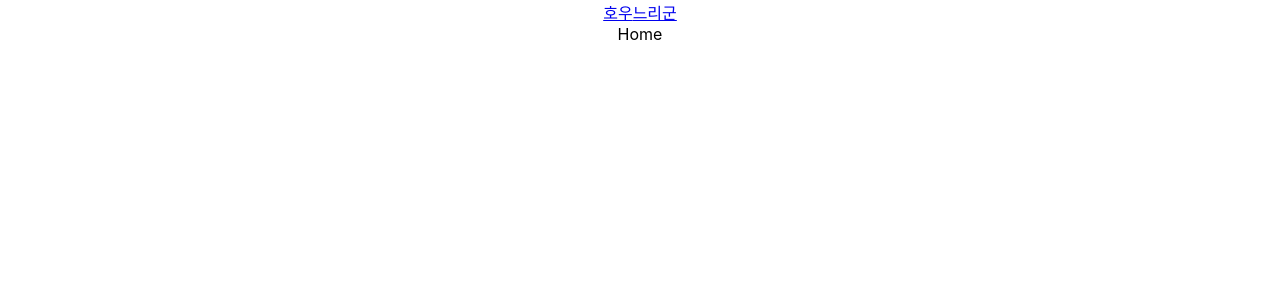
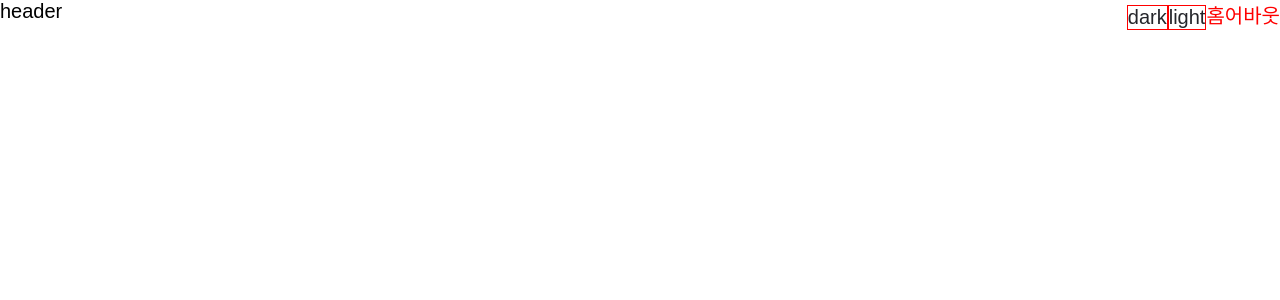
Before and after one commit to yyeojung/portfolio, a React (Create React App) app: page / in a window 1280 px wide. Shown: the top 300 px of the page. Built offline with nearby package versions, Linux system fonts and the light colour scheme.

Commit message:
리덕스, 테마 설정

```diff
--- a/src/App.css
+++ b/src/App.css
@@ -1,38 +1,192 @@
-.App {
-  text-align: center;
+/* reset */
+html {
+  font-size: 7px;
 }
-
-.App-logo {
-  height: 40vmin;
-  pointer-events: none;
-}
-
-@media (prefers-reduced-motion: no-preference) {
-  .App-logo {
-    animation: App-logo-spin infinite 20s linear;
+@media all and (min-width: 280px) {
+  html {
+    font-size: 7.777px;
   }
 }
-
-.App-header {
-  background-color: #282c34;
-  min-height: 100vh;
-  display: flex;
-  flex-direction: column;
-  align-items: center;
-  justify-content: center;
-  font-size: calc(10px + 2vmin);
-  color: white;
-}
-
-.App-link {
-  color: #61dafb;
-}
-
-@keyframes App-logo-spin {
-  from {
-    transform: rotate(0deg);
-  }
-  to {
-    transform: rotate(360deg);
+@media all and (min-width: 290px) {
+  html {
+    font-size: 8.055px;
   }
 }
+@media all and (min-width: 300px) {
+  html {
+    font-size: 8.333px;
+  }
+}
+@media all and (min-width: 310px) {
+  html {
+    font-size: 8.611px;
+  }
+}
+@media all and (min-width: 320px) {
+  html {
+    font-size: 9.166px;
+  }
+}
+@media all and (min-width: 330px) {
+  html {
+    font-size: 9.166px;
+  }
+}
+@media all and (min-width: 340px) {
+  html {
+    font-size: 9.444px;
+  }
+}
+@media all and (min-width: 350px) {
+  html {
+    font-size: 9.722px;
+  }
+}
+@media all and (min-width: 360px) {
+  html {
+    font-size: 10px;
+  }
+}
+html,
+body {
+  width: 100%;
+  height: 100%;
+}
+body * {
+  box-sizing: border-box;
+}
+html,
+body,
+h1,
+h2,
+h3,
+h4,
+h5,
+h6,
+div,
+p,
+blockquote,
+pre,
+code,
+address,
+ul,
+ol,
+li,
+menu,
+nav,
+section,
+article,
+aside,
+dl,
+dt,
+dd,
+table,
+thead,
+tbody,
+tfoot,
+label,
+caption,
+th,
+td,
+form,
+fieldset,
+legend,
+hr,
+input,
+button,
+textarea,
+object,
+figure,
+figcaption {
+  margin: 0;
+  padding: 0;
+}
+body {
+  -webkit-text-size-adjust: none;
+  word-wrap: break-word;
+  word-break: break-all;
+}
+body.fixed {
+  overflow-y: hidden;
+}
+body,
+input,
+select,
+textarea,
+button,
+pre {
+  border: none;
+  font-size: 2rem;
+  font-family: 'NanumBarunGothic', sans-serif;
+  color: #25262b;
+}
+ul,
+ol,
+li {
+  list-style-type: none;
+}
+table {
+  border-spacing: 0;
+}
+img,
+fieldset {
+  border: 0;
+}
+address,
+cite,
+code {
+  font-style: normal;
+  font-weight: normal;
+}
+em,
+i {
+  font-style: normal;
+}
+label,
+img,
+input,
+select,
+textarea,
+button {
+  vertical-align: middle;
+}
+.hide,
+legend {
+  overflow: hidden;
+  display: block;
+  position: absolute;
+  border: 0;
+  width: 0.1rem;
+  height: 0.1rem;
+  clip: rect(0.1rem, 0.1rem, 0.1rem, 0.1rem);
+}
+hr {
+  display: none;
+}
+main,
+header,
+section,
+nav,
+footer,
+aside,
+article,
+figure {
+  display: block;
+}
+a {
+  color: inherit;
+  text-decoration: none;
+}
+button {
+  cursor: pointer;
+  color: inherit;
+  background-color: transparent;
+  font-weight: 400;
+}
+pre {
+  white-space: -moz-pre-wrap;
+  white-space: -pre-wrap;
+  white-space: -o-pre-wrap;
+  white-space: pre-wrap;
+  word-wrap: break-word;
+}
--- a/src/App.tsx
+++ b/src/App.tsx
@@ -1,19 +1,48 @@
-import React from 'react';
+import React, { useState } from 'react';
 import { Route, Routes } from 'react-router-dom';
 import './App.css';
 import Home from 'page/Home';
 import About from 'page/About';
+import styled, { ThemeProvider } from 'styled-components';
+import { darkTheme, lightTheme } from './style/theme';
+
+// !!!!삭제하기
+const Relative = styled.div`
+  position: absolute;
+  right: 0;
+  & a {
+    color: red;
+  }
+`;
+const Button = styled.button`
+  border: 1px solid red;
+  background: #fff;
+`;
 
 function App() {
+  const [theme, setTheme] = useState(true);
+
+  const lightMode = () => {
+    setTheme(true);
+  };
+  const darkMode = () => {
+    setTheme(false);
+  };
   return (
+    <ThemeProvider theme={theme ? lightTheme : darkTheme}>
+      <Relative>
+        <Button onClick={darkMode}>dark</Button>
+        <Button onClick={lightMode}>light</Button>
+        <a href='/'>홈</a>
+        <a href='/about'>어바웃</a>
+      </Relative>
       <div className='App'>
-      <a href='/'>호우</a>
-      <a href='/about'>느리군</a>
         <Routes>
           <Route path='/' element={<Home />} />
           <Route path='/about' element={<About />} />
         </Routes>
       </div>
+    </ThemeProvider>
   );
 }
 
--- /dev/null
+++ b/src/components/Header.tsx
@@ -0,0 +1,16 @@
+import React from 'react';
+import styled from 'styled-components';
+
+const Headers = styled.header`
+  height: 12rem;
+  background: ${(props) => props.theme.header};
+  color: ${(props) => props.theme.mainColor};
+`;
+
+export default function Header() {
+  return (
+    <>
+      <Headers>header</Headers>
+    </>
+  );
+}
--- a/src/index.tsx
+++ b/src/index.tsx
@@ -4,16 +4,20 @@ import './index.css';
 import App from './App';
 import reportWebVitals from './reportWebVitals';
 import { BrowserRouter } from 'react-router-dom';
+import { Provider } from 'react-redux';
+import store from 'store';
 
 const root = ReactDOM.createRoot(
   document.getElementById('root') as HTMLElement
 );
 root.render(
-    <React.StrictMode>
-        <BrowserRouter>
-            <App />
-        </BrowserRouter>
-    </React.StrictMode>
+  <React.StrictMode>
+    <Provider store={store}>
+      <BrowserRouter>
+        <App />
+      </BrowserRouter>
+    </Provider>
+  </React.StrictMode>
 );
 
 // If you want to start measuring performance in your app, pass a function
--- a/src/page/Home.tsx
+++ b/src/page/Home.tsx
@@ -1,7 +1,10 @@
-import React from 'react'
+import React from 'react';
+import Header from 'components/Header';
 
 export default function Home() {
   return (
-    <div>Home</div>
-  )
+    <>
+      <Header />
+    </>
+  );
 }
--- /dev/null
+++ b/src/store.tsx
@@ -0,0 +1,5 @@
+import { configureStore } from '@reduxjs/toolkit';
+
+export default configureStore({
+  reducer: {}
+});
--- /dev/null
+++ b/src/style/theme.tsx
@@ -0,0 +1,14 @@
+export const lightTheme = {
+  mainColor: '#000',
+  header: '#fff'
+};
+export const darkTheme = {
+  mainColor: '#F0F1F2',
+  header: '#02050E'
+};
+export const theme = {
+  lightTheme,
+  darkTheme
+};
+
+export default theme;
```
Also changed, not shown: package.json (+3 -4 lines), 1 other file (tests, documents, lock files or other folders). Lines whose indentation alone changed are shown as unchanged.
